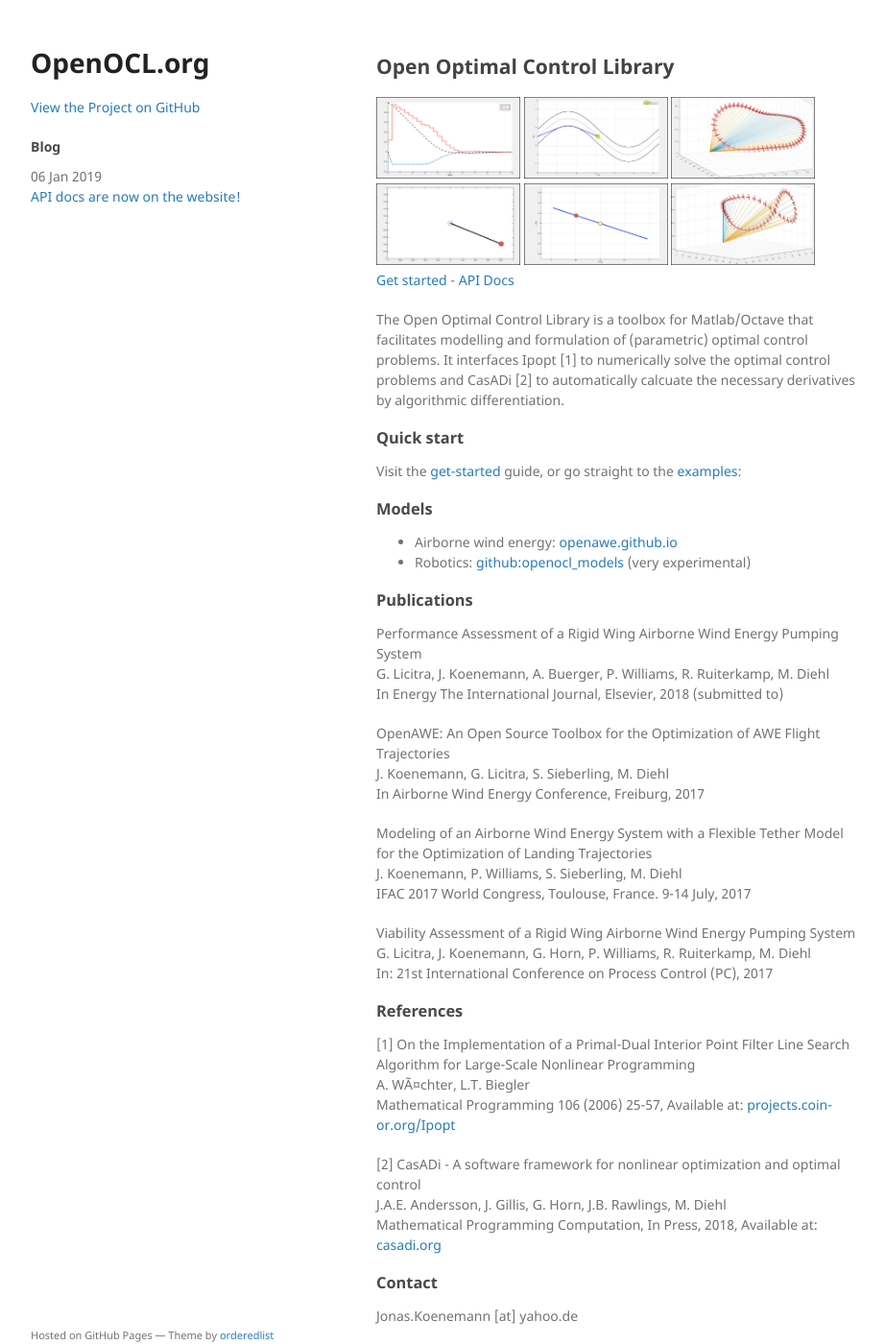
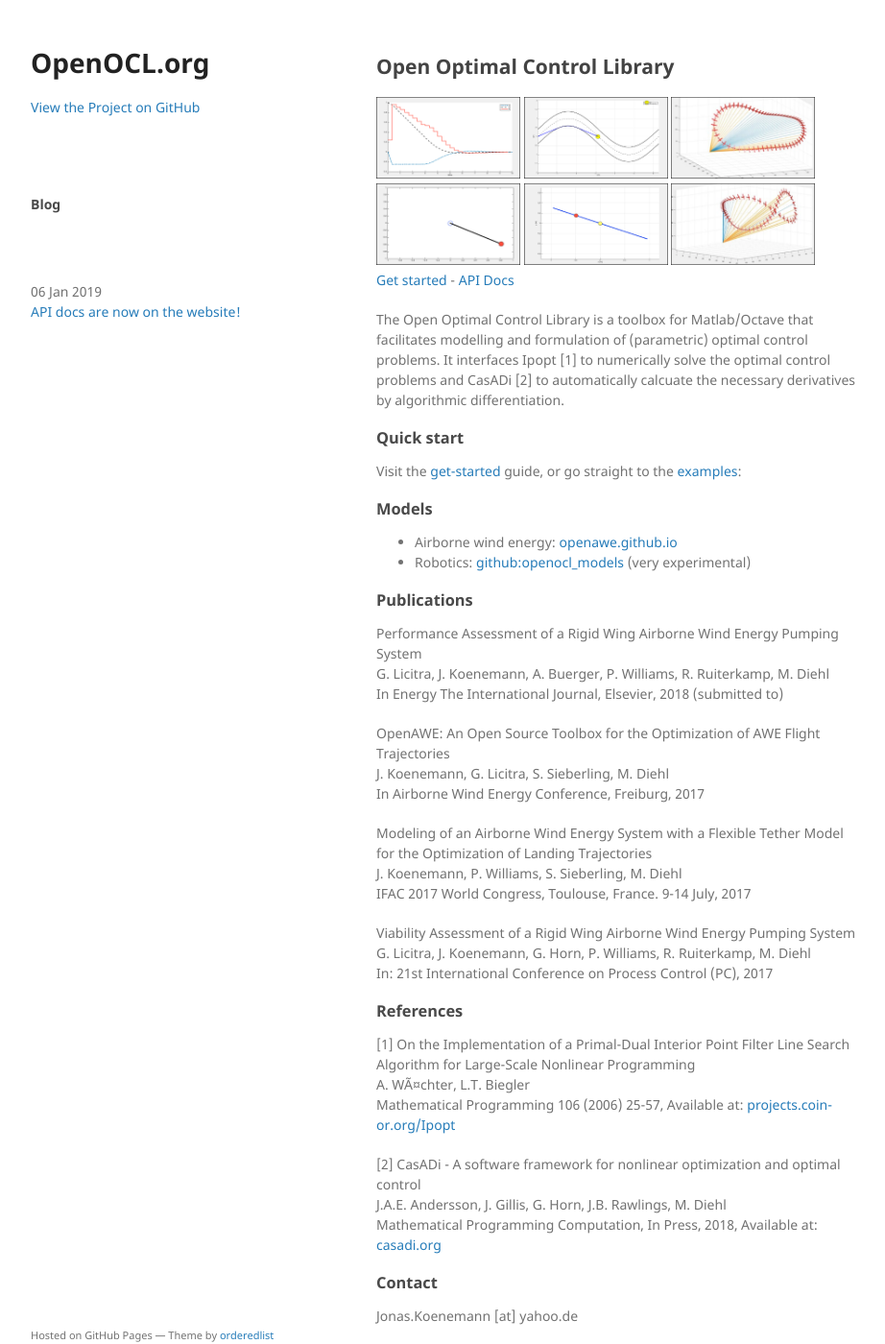
Before and after one commit to OpenOCL/openocl.github.io, a Jekyll site: the page built from index.md, in a window 1280 px wide and 1400 px high. Shown: the whole window at 96% size, without its empty margins (178-1100 px from the left). Built offline with Jekyll 4.4.1, drawn with Linux system fonts in a browser that asks for light colours; our own code applies the rules of GitHub Pages for plain Markdown files.

Commit message:
Update jekyll-theme-minimal.scss

```diff
--- a/_sass/jekyll-theme-minimal.scss
+++ b/_sass/jekyll-theme-minimal.scss
@@ -130,7 +130,6 @@
   padding-top: 50px;
   background: #fff;
   -webkit-font-smoothing:subpixel-antialiased;
-  margin-bottom:60px;
 }
 
 header p.view {
@@ -204,6 +203,9 @@
   color: #a50;
 }
 
+.blog {
+  padding-top:60px;
+}
 .blog ul {
   list-style-type: None;
   padding-inline-start: unset;
@@ -228,6 +230,9 @@
 
   header, .left-pane {
     margin-top: 0px;
+  }
+  .blog {
+    padding-top:0px;
   }
 
   section {
```
